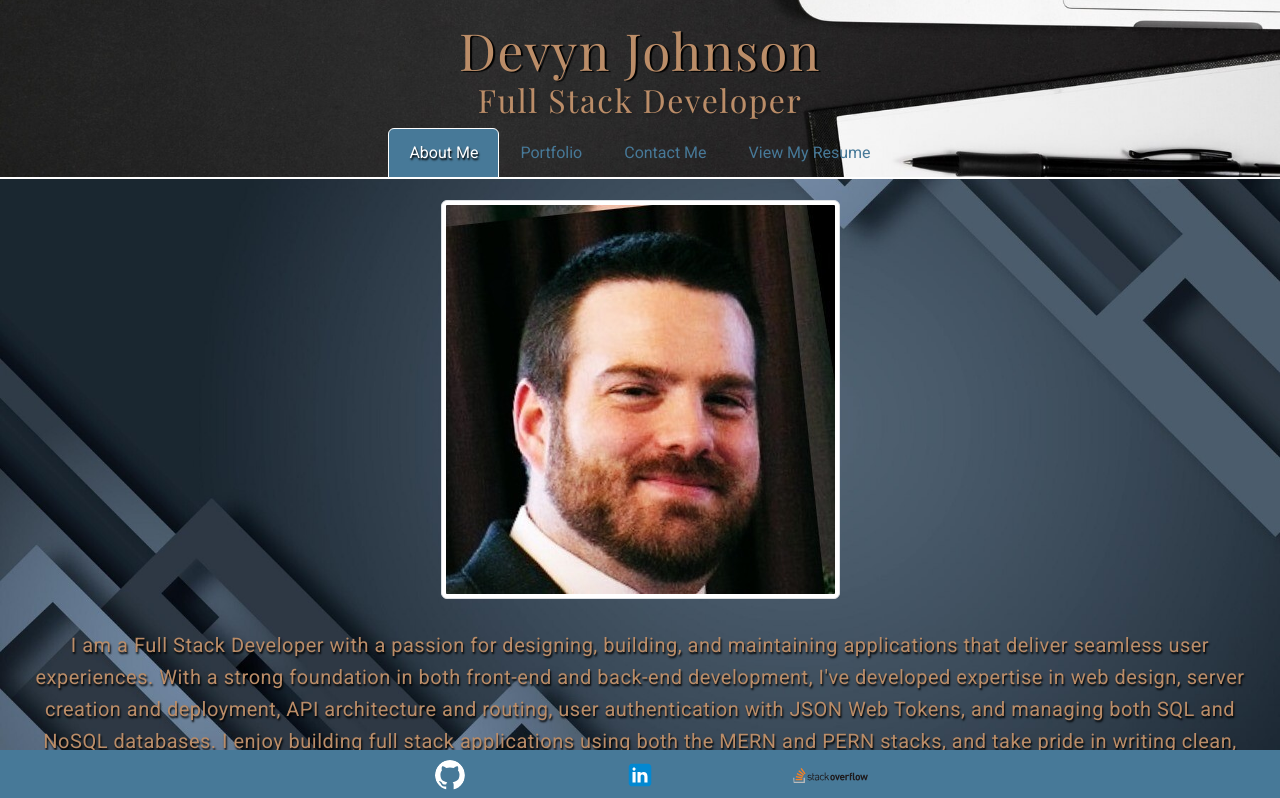
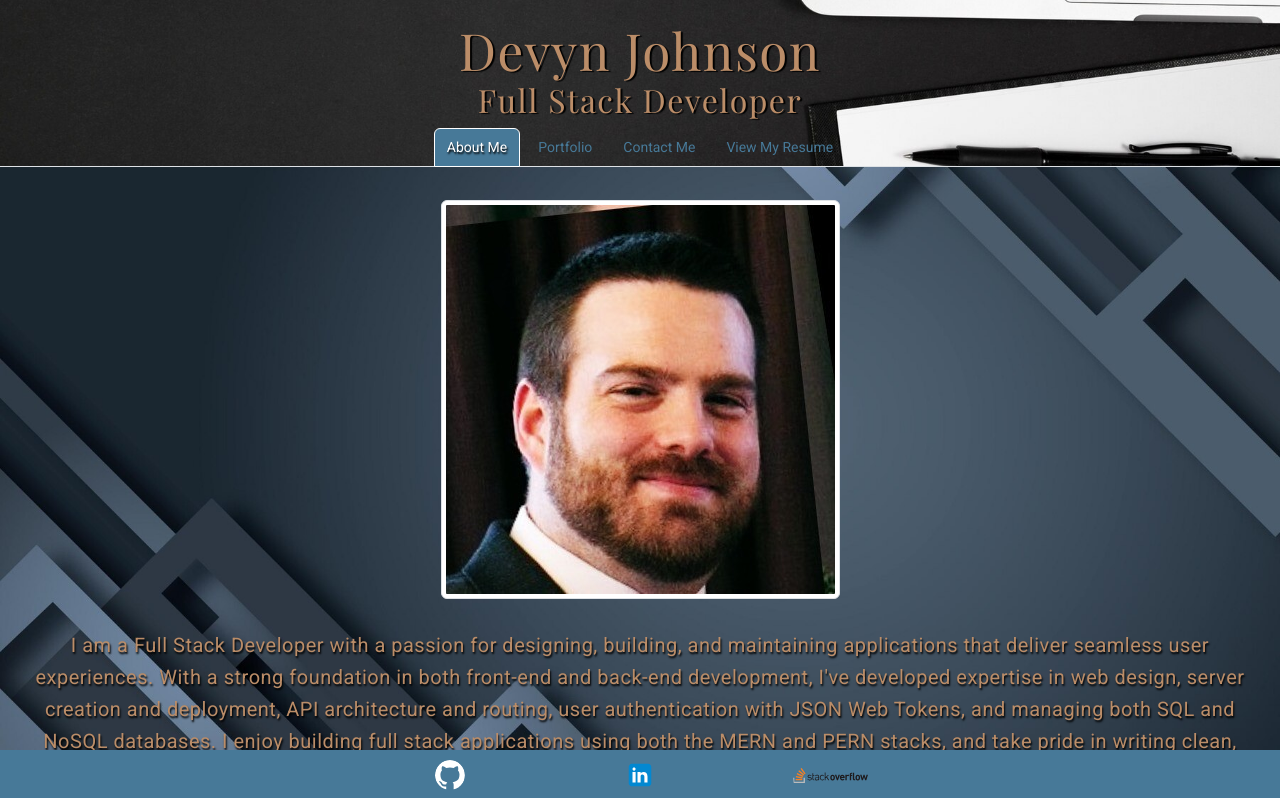
Before and after one commit to DevynJohnson/portfolio, a React (Vite) app in the folder portfolio/: page / in a window 1280 px wide. Shown: the top 798 px of the page. Built offline with nearby package versions, Linux system fonts and the light colour scheme.

Commit message:
Style changes

```diff
--- a/portfolio/src/styles/global.css
+++ b/portfolio/src/styles/global.css
@@ -7,7 +7,6 @@ html, body {
     padding: 0;
     display: block;
     font-family: 'Roboto', sans-serif; /* Default font */
-    /* overflow-x: auto; */
     background-image: url('../images/bodyBackground.jpg');
     background-size: cover;
     background-attachment: fixed;
--- a/portfolio/src/styles/header.css
+++ b/portfolio/src/styles/header.css
@@ -4,6 +4,7 @@ header {
   top: 0;
   left: 0;
   width: 100%;
+  max-width: 100%;
   z-index: 1000;
   display: flex;
   flex-direction: column;
@@ -33,27 +34,37 @@ header h1 {
   text-shadow: black 2px 1px 1px;
 }
 
+header h2 {
+  padding-bottom: 10px;
+  text-shadow: black 2px 1px 1px;
+}
+
 /* Navigation styling */
 .navbar-container {
   width: 100%;
   display: flex;
   justify-content: center;
   align-items: center;
-  margin: 0;
-  margin-top: auto;
-  margin-bottom: -10px; /* Adjust spacing if needed */
+  margin: -10px auto; /* Center the navigation bar */
+  padding: auto 10px; /* Add padding to prevent overflow */
+  box-sizing: border-box; /* Ensure padding is included in width calculations */
 }
 
 .nav-tabs {
-  border-bottom: 2px solid white;
-  width: 100%;
-  text-align: center;
+  display: flex;
+  flex-wrap: wrap; /* Allow tabs to wrap to the next line if needed */
+  justify-content: center; /* Center-align the tabs */
+  gap: 5px; /* Add spacing between tabs */
+  width: 100%; /* Ensure the tabs span the full width of the container */
+  box-sizing: border-box;
 }
 
 .nav-tabs .nav-link {
-  font-size: 16px;
-  padding: 12px 20px;
+  font-size: 14px;
+  padding: 8px 12px;
+  flex: 1 1 auto;
   color: var(--accent-color);
+  text-align: center;
   transition: color 0.3s ease-in-out, background-color 0.3s ease-in-out;
 }
 
@@ -116,4 +127,10 @@ header h1 {
     margin-top: auto;
     margin-bottom: -5px;
   }
+
+  .nav-tabs .nav-link {
+    font-size: 12px; /* Reduce font size */
+    padding: 6px 8px; /* Reduce padding */
+  }
+
 }
--- a/portfolio/src/styles/portfolio.css
+++ b/portfolio/src/styles/portfolio.css
@@ -4,7 +4,7 @@
     flex-direction: column;
     align-items: center;
     width: 100%;
-    /* overflow-x: auto; */
+    /* overflow-x: hidden; */
     padding: 20px;
     box-sizing: border-box;
   }
@@ -20,9 +20,14 @@
 
   /* Project Card Styles */
   .projectCard {
-    width: clamp(280px, 80%, 36rem);
-    margin: 1rem;
+    width: clamp(280px, 90%, 36rem); /* Adjust width for smaller screens */
+    margin: 1rem auto; /* Center the card horizontally */
     flex-shrink: 1;
+    display: flex;
+    flex-direction: column; /* Stack content vertically */
+    justify-content: space-between; /* Ensure proper spacing between elements */
+    box-sizing: border-box; /* Include padding and border in width/height */
+    overflow: hidden; /* Prevent content from overflowing the card */
   }
 
   .projectCardImage {
@@ -51,11 +56,9 @@
 
   /* Media Queries */
   @media (max-width: 600px) {
-    .projectCard,
-    .projectCardImage {
-      width: 100%;
-      max-width: 100%;
-      height: auto;
+    .projectCard {
+      width: 100%; /* Full width on smaller screens */
+      margin: 0.5rem auto; /* Center the card horizontally */
     }
     .projectCardImage {
       height: 150px; /* Adjust height for smaller screens */
```
